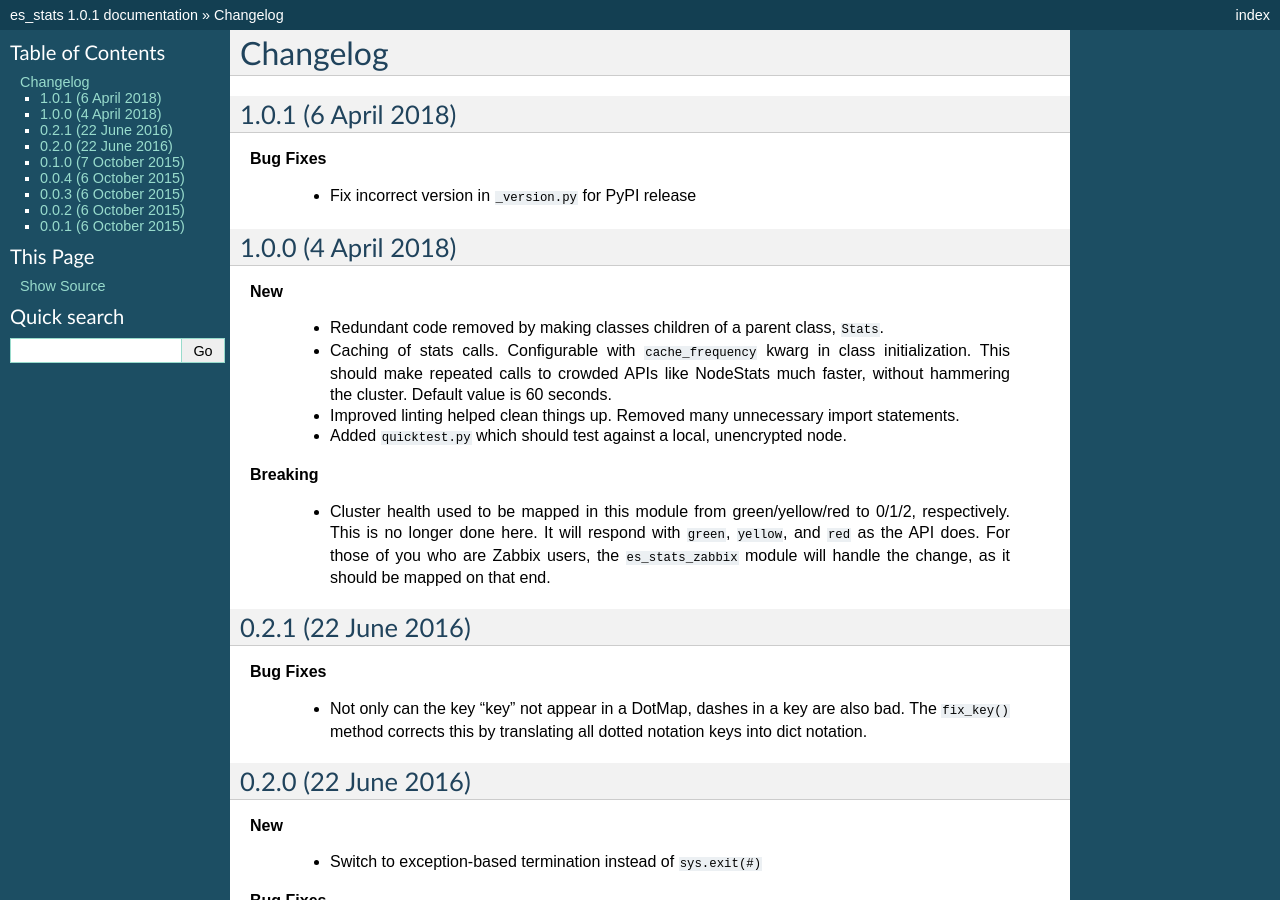
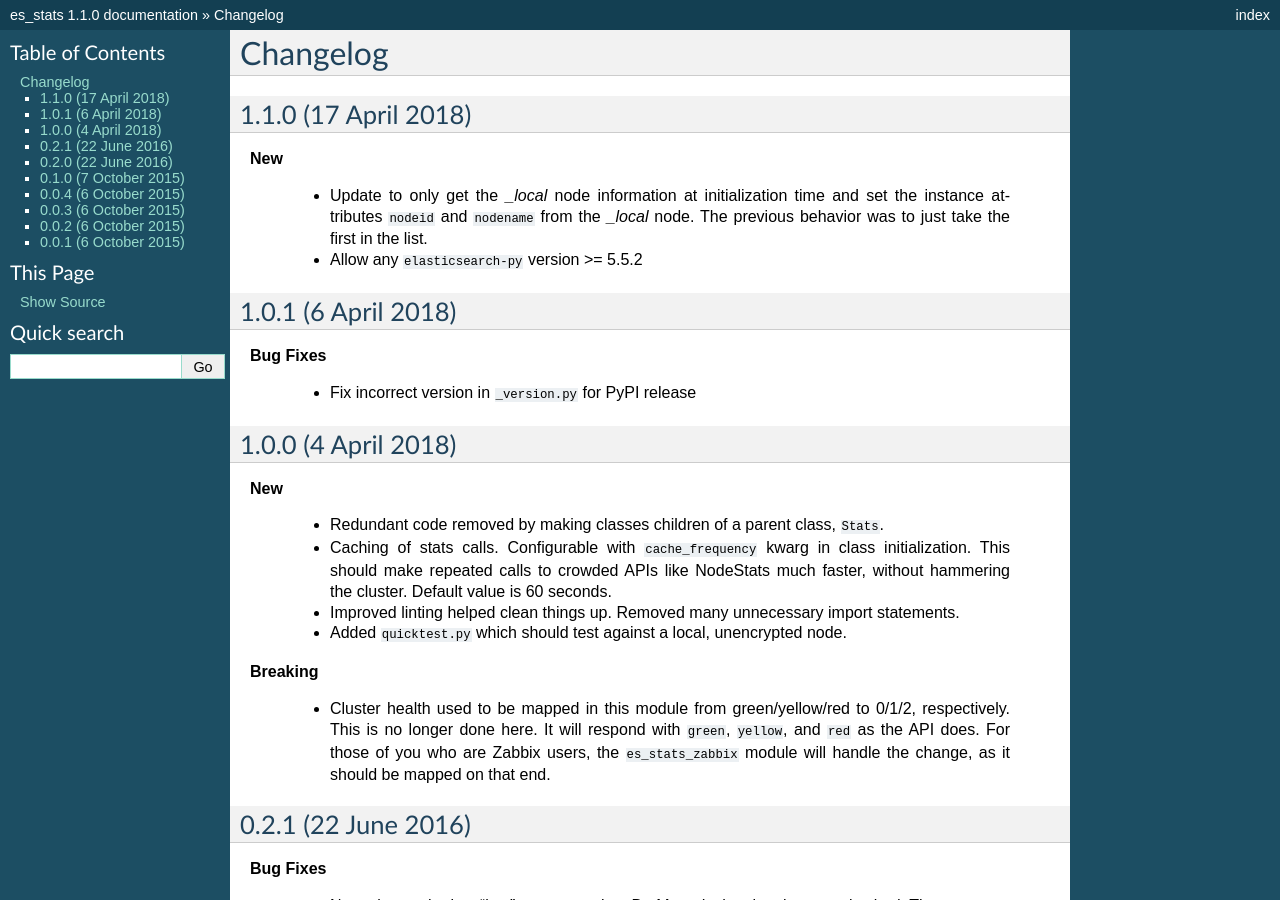
Before and after one commit to untergeek/es_stats, a Sphinx documentation site: the page built from docs/Changelog.rst, in a window 1280 px wide and 900 px high. Built offline with Sphinx 7.4.7, drawn with Linux system fonts in a browser that asks for light colours; some of the changed text lies outside the part shown.

Commit message:
Use the _local node id for initialization
Read more in the Changelog

```diff
--- a/docs/Changelog.rst
+++ b/docs/Changelog.rst
@@ -2,6 +2,16 @@
 
 Changelog
 =========
+
+1.1.0 (17 April 2018)
+---------------------
+
+**New**
+
+  * Update to only get the `_local` node information at initialization time and
+    set the instance attributes ``nodeid`` and ``nodename`` from the `_local`
+    node.  The previous behavior was to just take the first in the list.
+  * Allow any ``elasticsearch-py`` version >= 5.5.2
 
 1.0.1 (6 April 2018)
 --------------------
--- a/es_stats/_version.py
+++ b/es_stats/_version.py
@@ -1 +1 @@
-__version__ = '1.0.1'
+__version__ = '1.1.0'
--- a/requirements.txt
+++ b/requirements.txt
@@ -1,2 +1,2 @@
-elasticsearch==5.5.2
+elasticsearch>=5.5.2
 dotmap>=1.2.20
--- a/setup.cfg
+++ b/setup.cfg
@@ -23,7 +23,7 @@ include_package_data = True
 install_requires =
     setuptools>=30.3.0
     dotmap>=1.2.20
-    elasticsearch==5.5.2
+    elasticsearch>=5.5.2
 
 [bdist_wheel]
 universal=1
```
Also changed, not shown: 1 other file.
